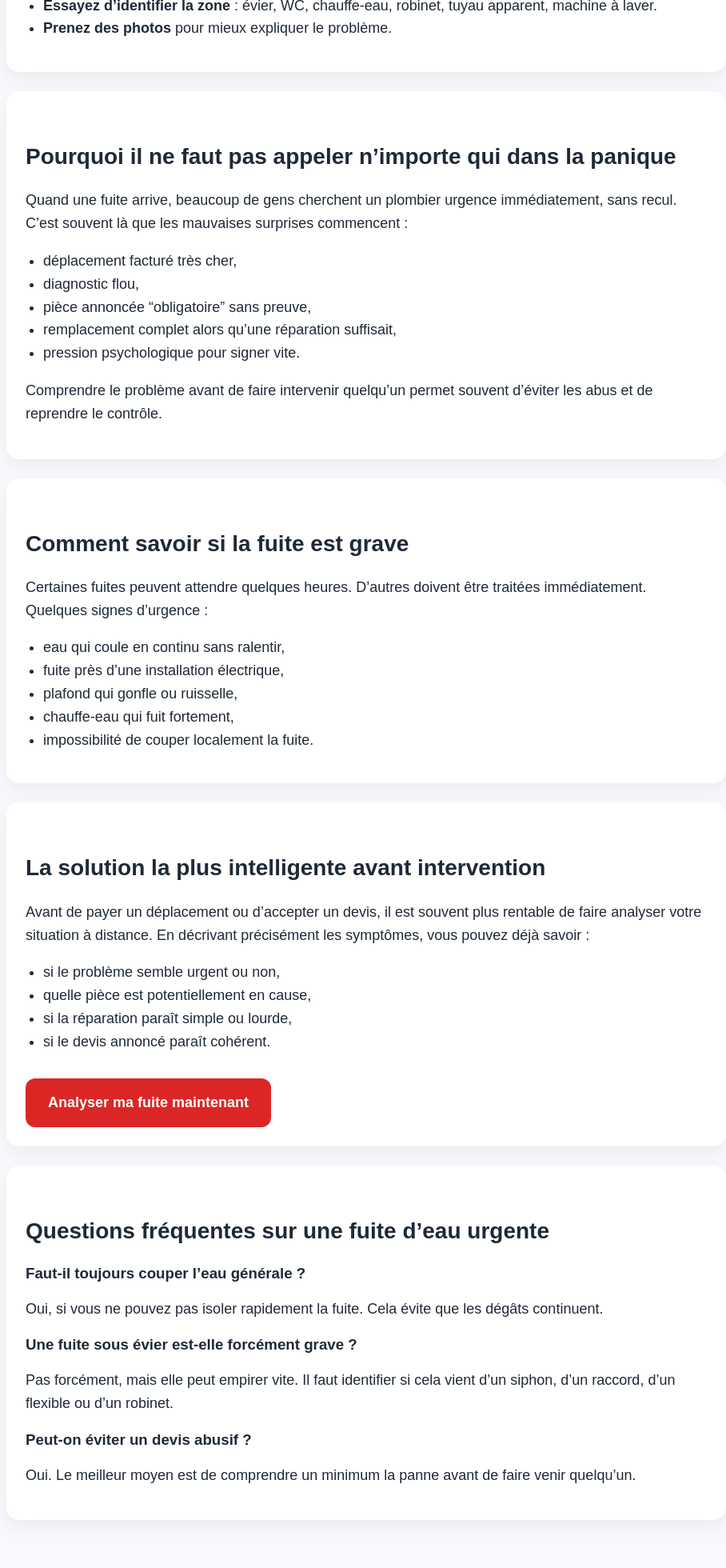
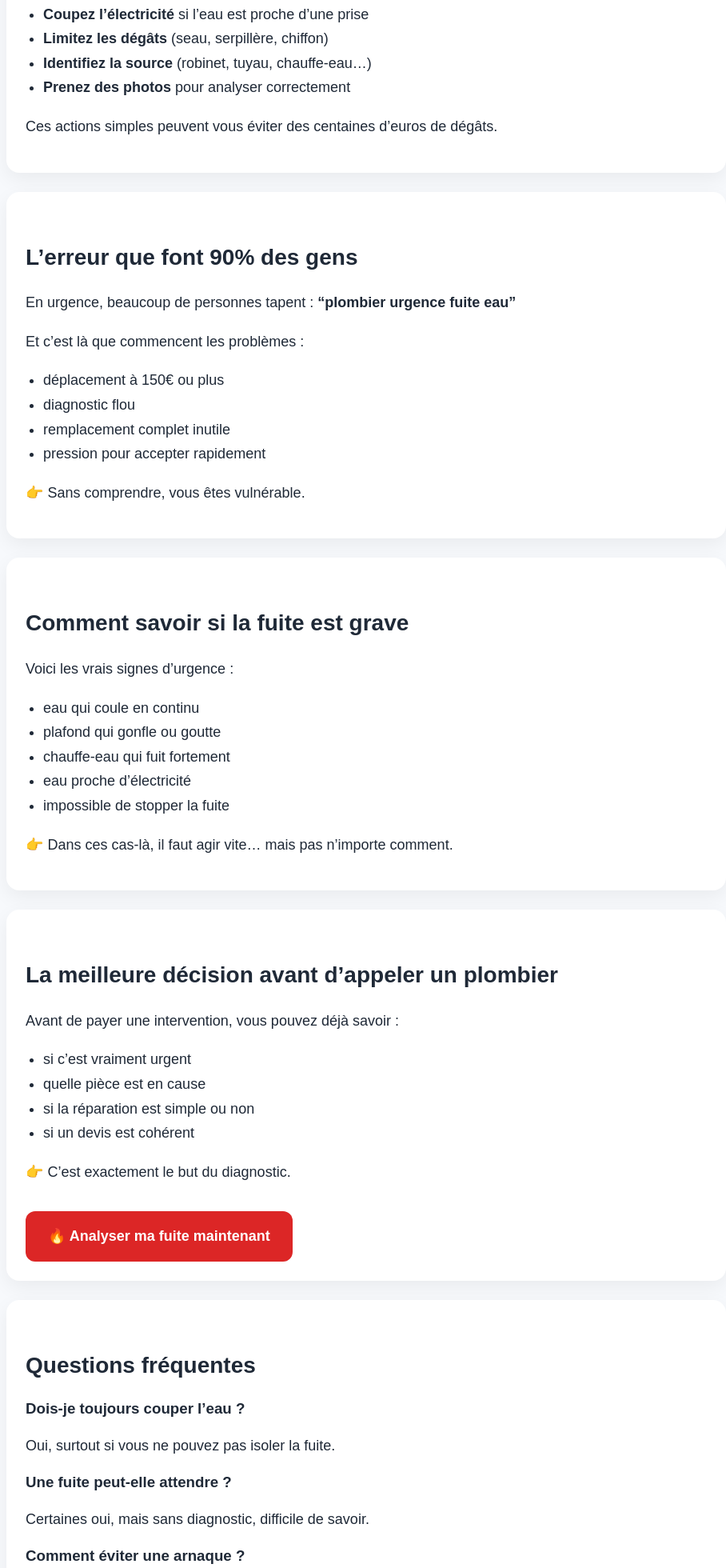
Before and after one commit to Tony-createur/diag-plomberie-france, a website: page fuite-eau-urgence.html in a window 1280 px wide. Shown: the part 840-2800 px from the top of the page at 80% size, without its empty margins (182-1090 px from the left). Drawn offline with Linux system fonts and the light colour scheme.

Commit message:
Update fuite-eau-urgence.html

```diff
--- a/fuite-eau-urgence.html
+++ b/fuite-eau-urgence.html
@@ -3,15 +3,21 @@
 <head>
   <meta charset="UTF-8" />
   <meta name="viewport" content="width=device-width, initial-scale=1.0" />
-  <title>Fuite d’eau urgence : quoi faire immédiatement avant d’appeler un plombier</title>
-  <meta name="description" content="Fuite d’eau urgente ? Découvrez les premiers réflexes pour limiter les dégâts, éviter les devis abusifs et comprendre quoi faire avant d’appeler un plombier." />
-  <meta name="keywords" content="fuite eau urgence, fuite d'eau que faire, urgence plomberie fuite, plombier fuite urgence, fuite eau maison, couper eau fuite" />
+
+  <title>Fuite d’eau urgence : que faire immédiatement (guide + éviter les arnaques)</title>
+
+  <meta name="description" content="Fuite d’eau urgente ? Découvrez quoi faire immédiatement, comment limiter les dégâts et éviter un devis abusif avant d’appeler un plombier." />
+
   <meta name="robots" content="index, follow" />
+
+  <!-- 🔥 SEO IMPORTANT -->
+  <link rel="canonical" href="https://diagplomberiefrance.com/fuite-eau-urgence.html" />
+
   <style>
     body{
       margin:0;
       font-family:Arial,sans-serif;
-      line-height:1.6;
+      line-height:1.7;
       background:#f7f9fc;
       color:#1f2937;
     }
@@ -27,10 +33,11 @@
       box-shadow:0 10px 30px rgba(0,0,0,0.08);
       margin-top:24px;
     }
-    h1,h2,h3{line-height:1.25;}
+    h1,h2,h3{line-height:1.3;}
     h1{font-size:38px;margin-top:0;}
     h2{font-size:28px;margin-top:40px;}
     p,li{font-size:18px;}
+
     .alert{
       background:#fff4f4;
       border-left:6px solid #dc2626;
@@ -39,6 +46,7 @@
       margin:24px 0;
       font-weight:bold;
     }
+
     .box{
       background:#fff;
       border-radius:16px;
@@ -46,6 +54,7 @@
       margin:24px 0;
       box-shadow:0 8px 24px rgba(0,0,0,0.06);
     }
+
     .cta{
       display:inline-block;
       background:#dc2626;
@@ -57,92 +66,149 @@
       font-weight:bold;
       margin-top:16px;
     }
-    .cta:hover{
-      opacity:.92;
-    }
+
+    .cta:hover{opacity:.92;}
+
     .small{
       font-size:15px;
       color:#6b7280;
     }
-    ul{
-      padding-left:22px;
-    }
+
+    ul{padding-left:22px;}
   </style>
 </head>
+
 <body>
   <div class="wrap">
+
+    <!-- HERO -->
     <div class="hero">
-      <h1>Fuite d’eau urgence : quoi faire immédiatement avant d’appeler un plombier</h1>
-      <p>Une fuite d’eau peut vite provoquer des dégâts importants, abîmer vos murs, vos sols, vos meubles et faire grimper la facture. En situation d’urgence, beaucoup de personnes paniquent, appellent trop vite, et acceptent ensuite une intervention ou un devis sans vraiment comprendre le problème.</p>
-      <p><strong>Le bon réflexe :</strong> sécuriser la situation, comprendre l’origine probable de la fuite, puis agir avec méthode.</p>
-      <a class="cta" href="https://diagplomberiefrance.com/">Je veux un diagnostic rapide</a>
-      <p class="small">Avant de payer une intervention coûteuse, faites analyser votre situation.</p>
+      <h1>Fuite d’eau urgence : que faire immédiatement avant d’appeler un plombier</h1>
+
+      <p>
+        Une <strong>fuite d’eau urgente</strong> peut provoquer des dégâts très rapides :
+        murs abîmés, parquet gonflé, plafond qui fuit, facture qui explose.
+      </p>
+
+      <p>
+        Dans la panique, beaucoup de personnes appellent un plombier trop vite…
+        et se retrouvent ensuite avec un <strong>devis abusif ou une intervention inutile</strong>.
+      </p>
+
+      <p><strong>Le bon réflexe :</strong> sécuriser, comprendre, puis agir intelligemment.</p>
+
+      <a class="cta" href="https://diagplomberiefrance.com/">
+        👉 Je veux un diagnostic avant d’appeler un plombier
+      </a>
+
+      <p class="small">
+        ✔ Évitez une facture inutile • ✔ Comprenez votre panne • ✔ Décidez sans stress
+      </p>
     </div>
 
+    <!-- DANGER -->
     <div class="alert">
-      En urgence, le plus gros risque n’est pas seulement la fuite : c’est aussi de payer trop cher dans la panique.
+      ⚠️ Le plus gros danger n’est pas la fuite…
+      c’est de payer 300€ ou 500€ dans la panique sans comprendre.
     </div>
 
+    <!-- ACTIONS -->
     <div class="box">
-      <h2>Les premiers gestes à faire tout de suite</h2>
+      <h2>Que faire immédiatement en cas de fuite d’eau</h2>
+
       <ul>
-        <li><strong>Coupez l’arrivée d’eau</strong> si la fuite est importante.</li>
-        <li><strong>Coupez l’électricité</strong> si l’eau se rapproche d’une prise, d’un appareil ou d’un tableau.</li>
-        <li><strong>Épongez ou limitez l’écoulement</strong> pour éviter l’aggravation.</li>
-        <li><strong>Essayez d’identifier la zone</strong> : évier, WC, chauffe-eau, robinet, tuyau apparent, machine à laver.</li>
-        <li><strong>Prenez des photos</strong> pour mieux expliquer le problème.</li>
+        <li><strong>Coupez l’eau générale</strong> si la fuite est importante</li>
+        <li><strong>Coupez l’électricité</strong> si l’eau est proche d’une prise</li>
+        <li><strong>Limitez les dégâts</strong> (seau, serpillère, chiffon)</li>
+        <li><strong>Identifiez la source</strong> (robinet, tuyau, chauffe-eau…)</li>
+        <li><strong>Prenez des photos</strong> pour analyser correctement</li>
       </ul>
+
+      <p>
+        Ces actions simples peuvent vous éviter des centaines d’euros de dégâts.
+      </p>
     </div>
 
+    <!-- ERREUR -->
     <div class="box">
-      <h2>Pourquoi il ne faut pas appeler n’importe qui dans la panique</h2>
-      <p>Quand une fuite arrive, beaucoup de gens cherchent un plombier urgence immédiatement, sans recul. C’est souvent là que les mauvaises surprises commencent :</p>
+      <h2>L’erreur que font 90% des gens</h2>
+
+      <p>
+        En urgence, beaucoup de personnes tapent :
+        <strong>“plombier urgence fuite eau”</strong>
+      </p>
+
+      <p>Et c’est là que commencent les problèmes :</p>
+
       <ul>
-        <li>déplacement facturé très cher,</li>
-        <li>diagnostic flou,</li>
-        <li>pièce annoncée “obligatoire” sans preuve,</li>
-        <li>remplacement complet alors qu’une réparation suffisait,</li>
-        <li>pression psychologique pour signer vite.</li>
+        <li>déplacement à 150€ ou plus</li>
+        <li>diagnostic flou</li>
+        <li>remplacement complet inutile</li>
+        <li>pression pour accepter rapidement</li>
       </ul>
-      <p>Comprendre le problème avant de faire intervenir quelqu’un permet souvent d’éviter les abus et de reprendre le contrôle.</p>
+
+      <p>
+        👉 Sans comprendre, vous êtes vulnérable.
+      </p>
     </div>
 
+    <!-- GRAVITE -->
     <div class="box">
       <h2>Comment savoir si la fuite est grave</h2>
-      <p>Certaines fuites peuvent attendre quelques heures. D’autres doivent être traitées immédiatement. Quelques signes d’urgence :</p>
+
+      <p>Voici les vrais signes d’urgence :</p>
+
       <ul>
-        <li>eau qui coule en continu sans ralentir,</li>
-        <li>fuite près d’une installation électrique,</li>
-        <li>plafond qui gonfle ou ruisselle,</li>
-        <li>chauffe-eau qui fuit fortement,</li>
-        <li>impossibilité de couper localement la fuite.</li>
+        <li>eau qui coule en continu</li>
+        <li>plafond qui gonfle ou goutte</li>
+        <li>chauffe-eau qui fuit fortement</li>
+        <li>eau proche d’électricité</li>
+        <li>impossible de stopper la fuite</li>
       </ul>
+
+      <p>
+        👉 Dans ces cas-là, il faut agir vite… mais pas n’importe comment.
+      </p>
     </div>
 
+    <!-- SOLUTION -->
     <div class="box">
-      <h2>La solution la plus intelligente avant intervention</h2>
-      <p>Avant de payer un déplacement ou d’accepter un devis, il est souvent plus rentable de faire analyser votre situation à distance. En décrivant précisément les symptômes, vous pouvez déjà savoir :</p>
+      <h2>La meilleure décision avant d’appeler un plombier</h2>
+
+      <p>
+        Avant de payer une intervention, vous pouvez déjà savoir :
+      </p>
+
       <ul>
-        <li>si le problème semble urgent ou non,</li>
-        <li>quelle pièce est potentiellement en cause,</li>
-        <li>si la réparation paraît simple ou lourde,</li>
-        <li>si le devis annoncé paraît cohérent.</li>
+        <li>si c’est vraiment urgent</li>
+        <li>quelle pièce est en cause</li>
+        <li>si la réparation est simple ou non</li>
+        <li>si un devis est cohérent</li>
       </ul>
-      <a class="cta" href="https://diagplomberiefrance.com/">Analyser ma fuite maintenant</a>
+
+      <p>
+        👉 C’est exactement le but du diagnostic.
+      </p>
+
+      <a class="cta" href="https://diagplomberiefrance.com/">
+        🔥 Analyser ma fuite maintenant
+      </a>
     </div>
 
+    <!-- FAQ -->
     <div class="box">
-      <h2>Questions fréquentes sur une fuite d’eau urgente</h2>
+      <h2>Questions fréquentes</h2>
 
-      <h3>Faut-il toujours couper l’eau générale ?</h3>
-      <p>Oui, si vous ne pouvez pas isoler rapidement la fuite. Cela évite que les dégâts continuent.</p>
+      <h3>Dois-je toujours couper l’eau ?</h3>
+      <p>Oui, surtout si vous ne pouvez pas isoler la fuite.</p>
 
-      <h3>Une fuite sous évier est-elle forcément grave ?</h3>
-      <p>Pas forcément, mais elle peut empirer vite. Il faut identifier si cela vient d’un siphon, d’un raccord, d’un flexible ou d’un robinet.</p>
+      <h3>Une fuite peut-elle attendre ?</h3>
+      <p>Certaines oui, mais sans diagnostic, difficile de savoir.</p>
 
-      <h3>Peut-on éviter un devis abusif ?</h3>
-      <p>Oui. Le meilleur moyen est de comprendre un minimum la panne avant de faire venir quelqu’un.</p>
+      <h3>Comment éviter une arnaque ?</h3>
+      <p>En comprenant le problème avant intervention.</p>
     </div>
+
   </div>
 </body>
 </html>
```
